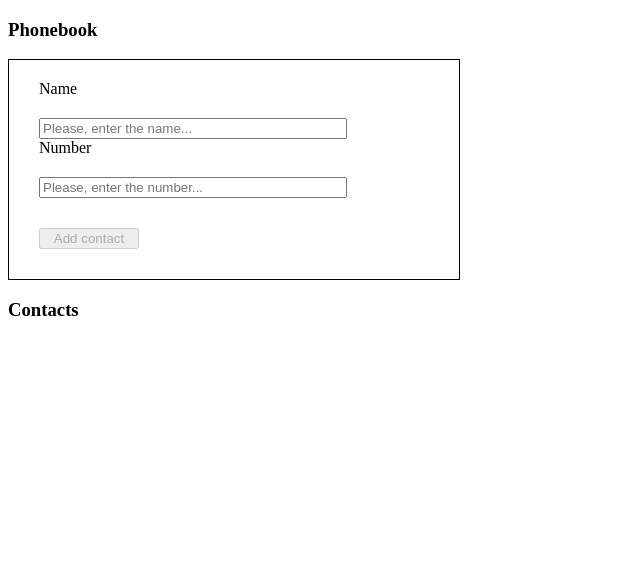
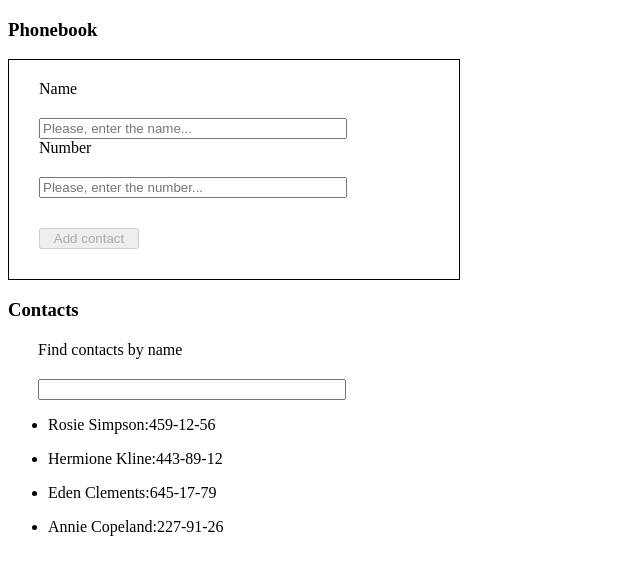
Before and after one commit to IgorVerchyk/goit-react-hw-02-phonebook, a React (Create React App) app: page / in a window 1280 px wide. Shown: the top 574 px of the page, without its empty margins (0-640 px from the left). Built offline with nearby package versions, Linux system fonts and the light colour scheme.

Commit message:
Thirt and four stage done

```diff
--- a/src/App.js
+++ b/src/App.js
@@ -2,18 +2,38 @@ import React, { Component } from 'react';
 import Section from './components/Section';
 import ContactList from './components/elements/ContactsList';
 import ContactForm from './components/elements/ContactForm';
-
+import Filter from './components/elements/ContactFilter';
 import styles from './components/elements/Contacts.module.css';
 
 class App extends Component {
     state = {
         contacts: [],
     };
+    state = {
+        contacts: [
+            { id: 'id-1', name: 'Rosie Simpson', number: '459-12-56' },
+            { id: 'id-2', name: 'Hermione Kline', number: '443-89-12' },
+            { id: 'id-3', name: 'Eden Clements', number: '645-17-79' },
+            { id: 'id-4', name: 'Annie Copeland', number: '227-91-26' },
+        ],
+        filter: '',
+    };
 
     AddContact = propContact => {
         this.setState(state => ({
             contacts: [...state.contacts, propContact],
         }));
+    };
+
+    changeFilter = filter => {
+        this.setState({ filter });
+    };
+
+    filterContacts = () => {
+        const { contacts, filter } = this.state;
+        return contacts.filter(contact =>
+            contact.name.toLowerCase().includes(filter.toLowerCase()),
+        );
     };
 
     render() {
@@ -23,7 +43,8 @@ class App extends Component {
                     <ContactForm onAddContact={this.AddContact} />
                 </Section>
                 <Section title={'Contacts'} className={styles.container}>
-                    <ContactList contacts={this.state.contacts} />
+                    <Filter onChange={this.changeFilter} />
+                    <ContactList contacts={this.filterContacts()} />
                 </Section>
             </>
         );
--- /dev/null
+++ b/src/components/elements/ContactFilter.js
@@ -0,0 +1,16 @@
+import React from 'react';
+import styles from './Contacts.module.css';
+
+export default function Filter({ onChange }) {
+    return (
+        <label className={styles.container}>
+            <span>Find contacts by name</span>
+            <input
+                className={styles.inputs}
+                type="text"
+                name="filter"
+                onChange={e => onChange(e.target.value)}
+            />
+        </label>
+    );
+}
--- a/src/components/elements/ContactsList.js
+++ b/src/components/elements/ContactsList.js
@@ -1,25 +1,14 @@
 import React from 'react';
 import InsertItem from './ContactItem';
-import PropTypes from 'prop-types';
 
 export default function Contactlist({ contacts }) {
     return (
         <>
             <ul>
-                {contacts.map(({ id, ...prop }) => (
-                    <InsertItem key={id} {...prop} />
+                {contacts.map(({ id, ...contact }) => (
+                    <InsertItem key={id} {...contact} />
                 ))}
             </ul>
         </>
     );
 }
-
-Contactlist.propTypes = {
-    contacts: PropTypes.oneOfType([
-        PropTypes.arrayOf(
-            PropTypes.exact({
-                id: PropTypes.string.isRequired,
-            }),
-        ),
-    ]),
-};
```
